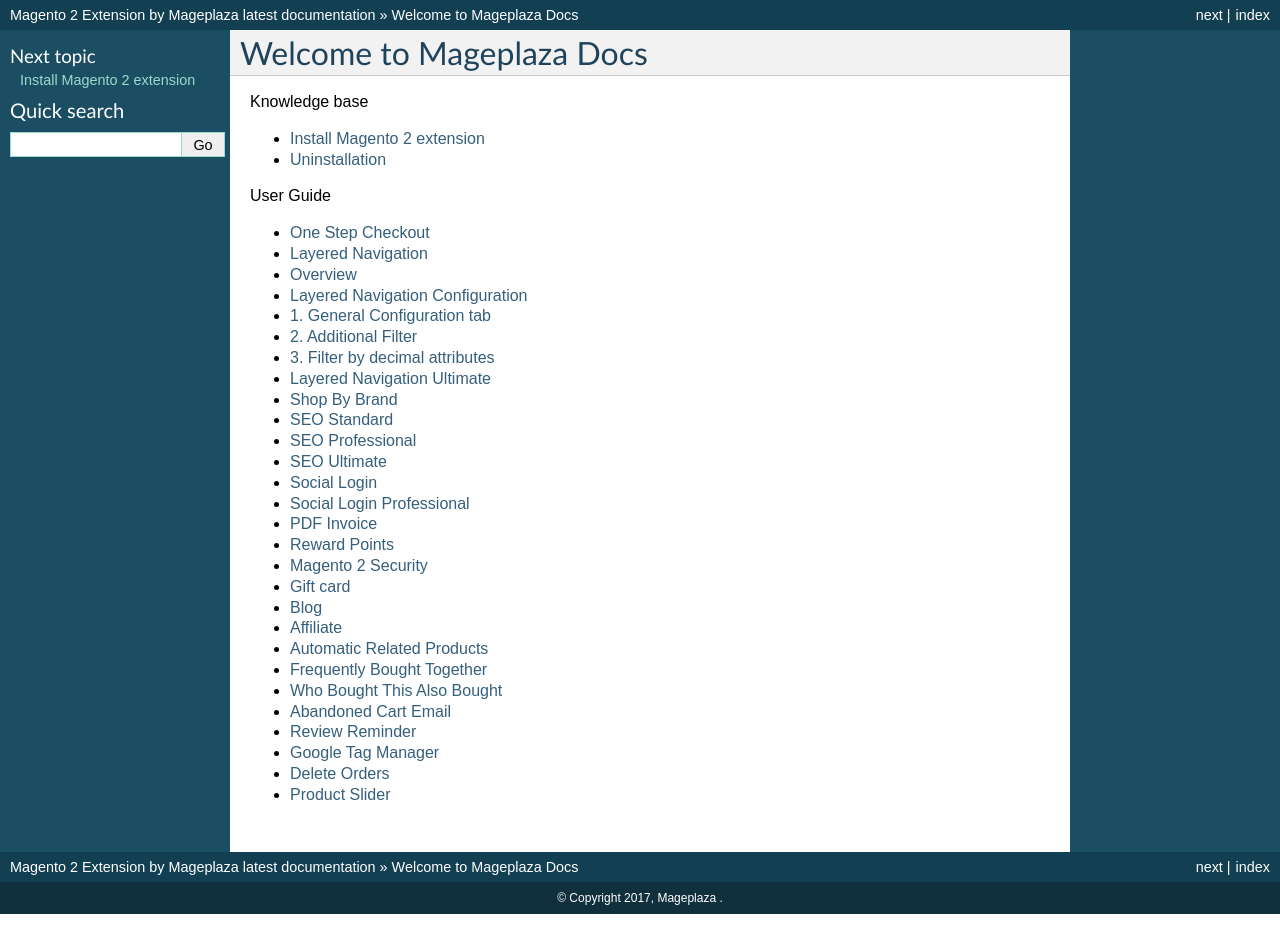
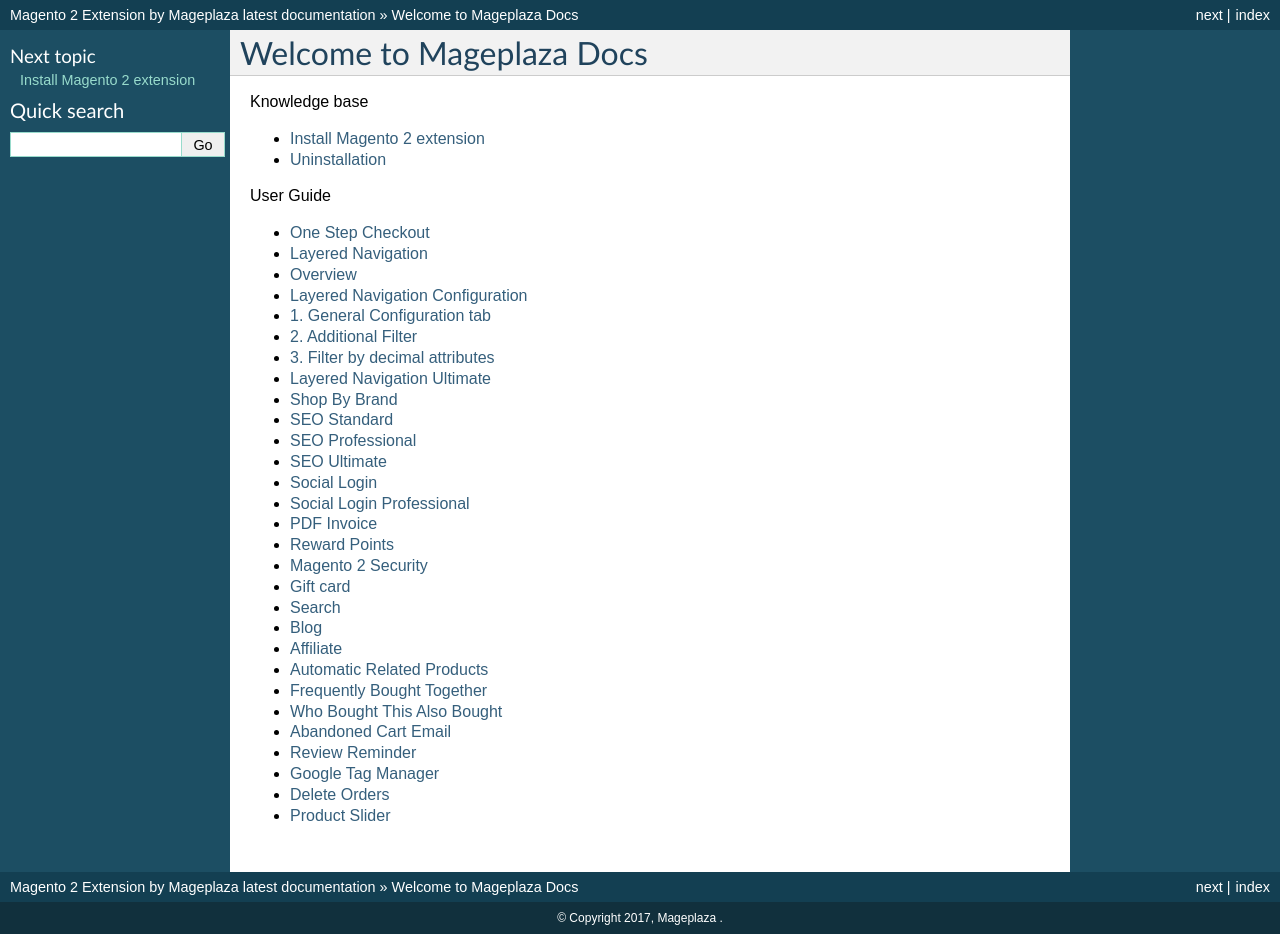
Before and after one commit to magepages/mpdocs, a Sphinx documentation site: the page built from docs/index.rst, in a window 1280 px wide. Built offline with Sphinx 7.4.7, drawn with Linux system fonts in a browser that asks for light colours; pages that are not in the unit, such as notebooks, are missing from menus.

Commit message:
Update index.rst

```diff
--- a/docs/index.rst
+++ b/docs/index.rst
@@ -32,6 +32,7 @@
    reward-points/index
    security/index
    gift-card/index
+   search-m2/index
    blog-m2/index
    smtp/index
    affiliate-m2/index
```
